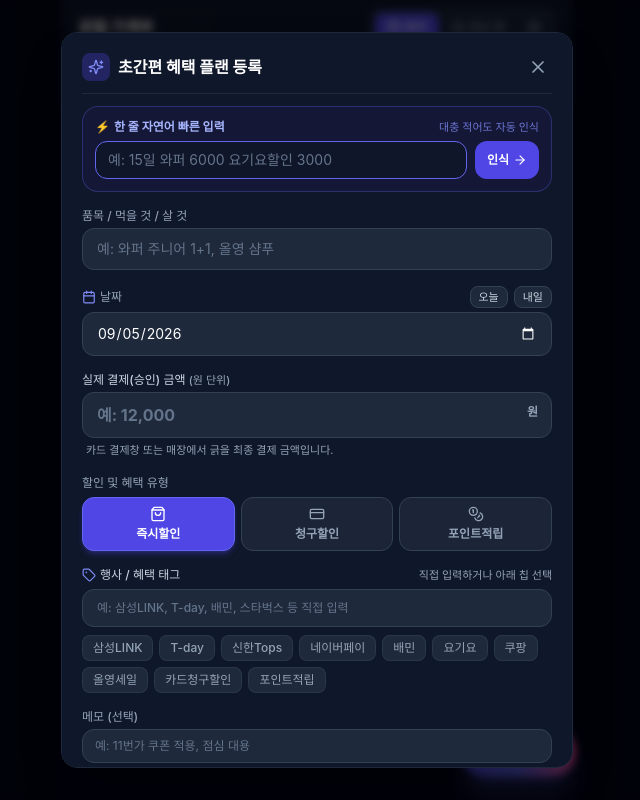
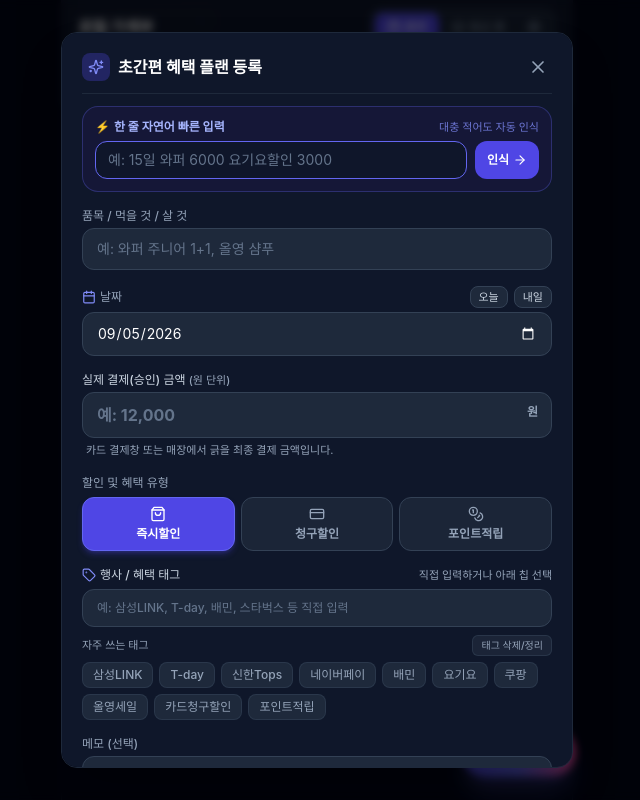
Before and after one commit to hyungoo7703/local-ledger, a React (Vite) app: page / in a window 1280 px wide. Both pictures are taken after a click on the button "플랜 등록하기". Shown: the part 231-1031 px from the top of the page, without its empty margins (323-963 px from the left). Built offline with nearby package versions, Linux system fonts and the light colour scheme.

Commit message:
feat: 원하지 않는 행사/혜택 태그 삭제 및 정리 기능 추가

```diff
--- a/src/App.tsx
+++ b/src/App.tsx
@@ -105,6 +105,13 @@ export const App: React.FC = () => {
         quickTags: [...prev.quickTags, newTag]
       }));
     }
+  };
+
+  const handleDeleteTag = (tagToDelete: string) => {
+    setAppState((prev) => ({
+      ...prev,
+      quickTags: prev.quickTags.filter((t) => t !== tagToDelete)
+    }));
   };
 
   const handleUpdateSalaryConfig = (newConfig: SalaryConfig) => {
@@ -231,6 +238,7 @@ export const App: React.FC = () => {
         onSave={handleSaveDeal}
         onDelete={handleDeleteDeal}
         onAddTag={handleAddTag}
+        onDeleteTag={handleDeleteTag}
       />
     </div>
   );
--- a/src/components/QuickAddModal.tsx
+++ b/src/components/QuickAddModal.tsx
@@ -16,6 +16,7 @@ interface QuickAddModalProps {
   onSave: (item: DealItem) => void;
   onDelete?: (id: string) => void;
   onAddTag: (tag: string) => void;
+  onDeleteTag?: (tag: string) => void;
 }
 
 export const QuickAddModal: React.FC<QuickAddModalProps> = ({
@@ -28,7 +29,8 @@ export const QuickAddModal: React.FC<QuickAddModalProps> = ({
   onClose,
   onSave,
   onDelete,
-  onAddTag
+  onAddTag,
+  onDeleteTag
 }) => {
   const [quickText, setQuickText] = useState('');
   const [date, setDate] = useState('');
@@ -38,6 +40,7 @@ export const QuickAddModal: React.FC<QuickAddModalProps> = ({
   const [benefitAmount, setBenefitAmount] = useState<string>('');
   const [dealTag, setDealTag] = useState('');
   const [memo, setMemo] = useState('');
+  const [isTagManageMode, setIsTagManageMode] = useState(false);
 
   const quickInputRef = useRef<HTMLInputElement>(null);
   const titleInputRef = useRef<HTMLInputElement>(null);
@@ -68,6 +71,7 @@ export const QuickAddModal: React.FC<QuickAddModalProps> = ({
           quickInputRef.current?.focus();
         }, 150);
       }
+      setIsTagManageMode(false);
     }
   }, [isOpen, editItem, initialDate, quickTags]);
 
@@ -448,23 +452,62 @@ export const QuickAddModal: React.FC<QuickAddModalProps> = ({
 
             {/* Quick Chips list */}
             <div>
+              <div className="flex items-center justify-between mb-1.5">
+                <span className="text-[11px] text-slate-400 font-medium">
+                  자주 쓰는 태그
+                </span>
+                {quickTags.length > 0 && onDeleteTag && (
+                  <button
+                    type="button"
+                    onClick={() => setIsTagManageMode(!isTagManageMode)}
+                    className={`text-[10px] px-2 py-0.5 rounded-md transition font-medium ${
+                      isTagManageMode
+                        ? 'bg-rose-950/70 text-rose-300 border border-rose-800/60 font-bold'
+                        : 'text-slate-400 hover:text-slate-200 bg-slate-800/80 border border-slate-700/60'
+                    }`}
+                  >
+                    {isTagManageMode ? '편집 완료' : '태그 삭제/정리'}
+                  </button>
+                )}
+              </div>
+
               <div className="flex flex-wrap gap-1.5">
                 {quickTags.map((tag) => {
                   const isSelected = dealTag.trim().toLowerCase() === tag.toLowerCase();
                   return (
-                    <button
+                    <div
                       key={tag}
-                      type="button"
-                      onClick={() => setDealTag(tag)}
-                      className={`px-2.5 py-1 rounded-lg text-xs font-medium transition-all active:scale-95 flex items-center gap-1 ${
+                      className={`inline-flex items-center rounded-lg text-xs font-medium transition-all ${
                         isSelected
                           ? 'bg-indigo-600 text-white shadow-md shadow-indigo-600/30'
                           : 'bg-slate-800 text-slate-400 hover:text-slate-200 border border-slate-700/60'
                       }`}
                     >
-                      {isSelected && <Check className="w-3 h-3" />}
-                      {tag}
-                    </button>
+                      <button
+                        type="button"
+                        onClick={() => setDealTag(tag)}
+                        className="px-2.5 py-1 flex items-center gap-1 active:scale-95 transition"
+                      >
+                        {isSelected && <Check className="w-3 h-3" />}
+                        <span>{tag}</span>
+                      </button>
+
+                      {isTagManageMode && (
+                        <button
+                          type="button"
+                          onClick={(e) => {
+                            e.stopPropagation();
+                            if (dealTag === tag) setDealTag('');
+                            onDeleteTag?.(tag);
+                          }}
+                          className="pr-2 pl-0.5 py-1 text-slate-400 hover:text-rose-400 active:scale-90 transition"
+                          title={`${tag} 삭제`}
+                          aria-label={`${tag} 삭제`}
+                        >
+                          <X className="w-3 h-3" />
+                        </button>
+                      )}
+                    </div>
                   );
                 })}
               </div>
```
